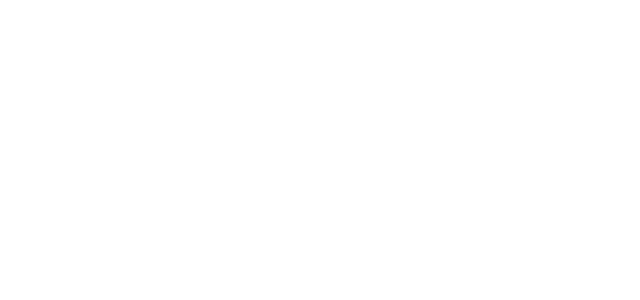
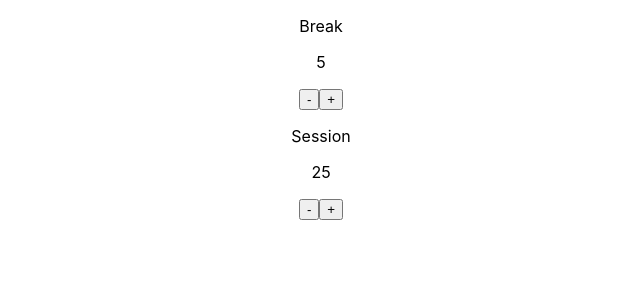
Before and after one commit to MattLong34/react-timer, a React (Create React App) app: page / in a window 1280 px wide. Shown: the top 300 px of the page, without its empty margins (319-959 px from the left). Built offline with nearby package versions, Linux system fonts and the light colour scheme.

Commit message:
add Break and Session components

```diff
--- a/package.json
+++ b/package.json
@@ -6,6 +6,7 @@
     "@testing-library/jest-dom": "^5.11.4",
     "@testing-library/react": "^11.1.0",
     "@testing-library/user-event": "^12.1.10",
+    "moment": "^2.29.1",
     "react": "^17.0.1",
     "react-dom": "^17.0.1",
     "react-scripts": "4.0.0",
--- a/src/App.js
+++ b/src/App.js
@@ -1,9 +1,13 @@
 import logo from './logo.svg';
 import './App.css';
+import Break from './components/Break'
+import Session from './components/Session'
 
 function App() {
   return (
     <div className="App">
+        <Break />
+        <Session />
     </div>
   );
 }
--- /dev/null
+++ b/src/components/Break.jsx
@@ -0,0 +1,33 @@
+import React from 'react'
+import { useState } from 'react'
+import moment from 'moment'
+
+const Break = () => {
+    const [breakLength, setBreakLength] = useState(60 * 5);
+
+    const decreaseBreakLengthByOneMinute = () => {
+        const newBreakLength = breakLength - 60;
+
+        if (newBreakLength < 0) {
+            setBreakLength(0);
+        } else {
+            setBreakLength(newBreakLength);
+        }
+    };
+
+    const increaseBreakLengthByOneMinute = () => {
+        setBreakLength(breakLength + 60);
+    };
+
+    const breakLengthInMinutes = moment.duration(breakLength, 's').minutes()
+    return (
+        <div>
+            <p id="break-label">Break</p>
+            <p id="break-length">{breakLengthInMinutes}</p>
+            <button id="break-decrease" onClick={decreaseBreakLengthByOneMinute}>-</button>
+            <button id="break-increase" onClick={increaseBreakLengthByOneMinute}>+</button>
+        </div>
+    );
+};
+
+export default Break;
--- /dev/null
+++ b/src/components/Session.jsx
@@ -0,0 +1,33 @@
+import React from 'react'
+import { useState } from 'react'
+import moment from 'moment'
+
+const Session = () => {
+    const [sessionLength, setSessionLength] = useState(60 * 25);
+
+    const decreaseSessionLengthByOneMinute = () => {
+        const newSessionLength = sessionLength - 60;
+
+        if (newSessionLength < 0) {
+            setSessionLength(0);
+        } else {
+            setSessionLength(newSessionLength);
+        }
+    };
+
+    const increaseSessionLengthByOneMinute = () => {
+        setSessionLength(sessionLength + 60);
+    };
+
+    const sessionLengthInMinutes = moment.duration(sessionLength, 's').minutes()
+    return (
+        <div>
+            <p id="session-label">Session</p>
+            <p id="session-length">{sessionLengthInMinutes}</p>
+            <button id="session-decrease" onClick={decreaseSessionLengthByOneMinute}>-</button>
+            <button id="session-increase" onClick={increaseSessionLengthByOneMinute}>+</button>
+        </div>
+    );
+};
+
+export default Session;
```
Also changed, not shown: 1 other file (tests, documents, lock files or other folders).
